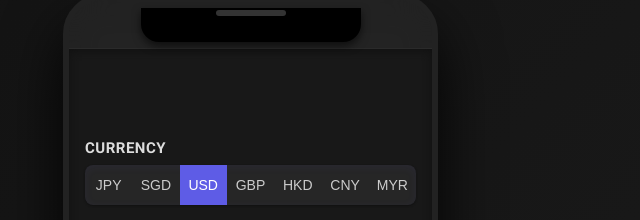
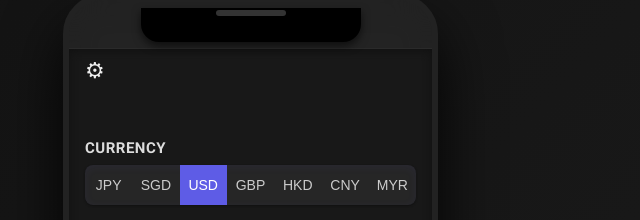
Before and after one commit to shotasato17/PSFConverterWeb1.0, a plain HTML site: page PSF in HTML.html in a window 1280 px wide. Both pictures are taken after a click on the button "Get Started". Shown: the top 220 px of the page, 390-1030 px from the left. Drawn offline with Linux system fonts and the light colour scheme; no server answers.

Commit message:
Update PSF in HTML.html

```diff
--- a/PSF in HTML.html
+++ b/PSF in HTML.html
@@ -560,7 +560,7 @@
     <div class="screen">
       <!-- Navigation Bar -->
       <div class="navbar">
-        <button id="settingsBtn"</button>
+        <button id="settingsBtn" title="Settings">&#9881;</button>
       </div>
       <!-- Rates Bar -->
       <div class="rates-bar-container">
```
